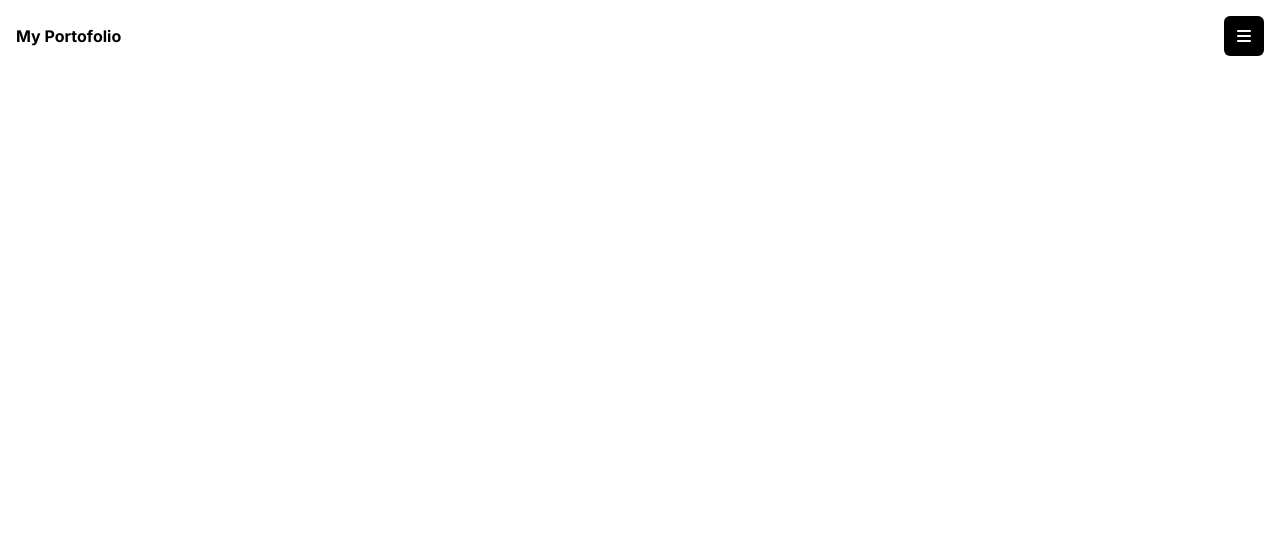
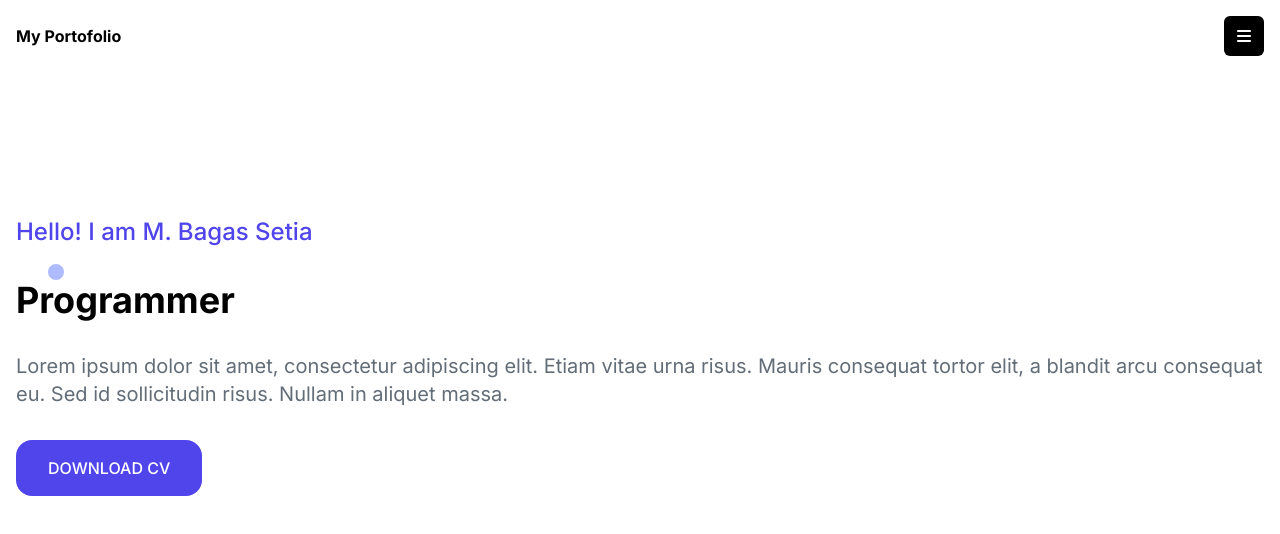
Before and after one commit to FieryInferno/my-portofolio, a Next.js app: page /example in a window 1280 px wide. Shown: the top 534 px of the page. Built offline with nearby package versions, Linux system fonts and the light colour scheme.

Commit message:
feat:button download cv

```diff
--- a/src/app/example/page.tsx
+++ b/src/app/example/page.tsx
@@ -1,9 +1,11 @@
 import Navbar from '@/components/navbar';
+import Hero from '@/components/hero';
 
 export default function Home() {
     return (
         <>
             <Navbar />
+            <Hero />
         </>
     )
 }
--- /dev/null
+++ b/src/components/hero.tsx
@@ -0,0 +1,38 @@
+'use client'
+
+import { useEffect, useRef } from "react";
+
+export default () => {
+    const circle = useRef<HTMLDivElement>(null);
+
+    useEffect(() => {
+        const handleScroll = () => {
+            setTimeout(() => {
+                if (circle.current) circle.current.style.transform = `translateX(${window.scrollY * 0.01}rem)`;
+            }, 100);
+        }
+
+        window.addEventListener('scroll', handleScroll);
+
+        return () => {
+            window.removeEventListener('scroll', handleScroll)
+        }
+    }, [circle]);
+
+    return (
+        <div className="relative h-screen">
+            <div className="bg-[#EAEBFD] w-[40rem] h-[40rem] rounded-full absolute -top-[33rem] -left-[83%]"></div>
+            <div className="bg-[#AEBBFF] w-4 h-4 rounded-full absolute top-12 left-12 transition-all duration-1000" ref={circle}></div>
+            <div className="relative">
+                <div className="mx-4">
+                    <div className="text-[#5044EB] text-2xl mt-36 font-medium">
+                        Hello! I am M. Bagas Setia
+                    </div>
+                    <div className="my-8 text-4xl font-bold">Programmer</div>
+                    <div className="text-[#636D78] text-xl mb-8">Lorem ipsum dolor sit amet, consectetur adipiscing elit. Etiam vitae urna risus. Mauris consequat tortor elit, a blandit arcu consequat eu. Sed id sollicitudin risus. Nullam in aliquet massa.</div>
+                    <a className="bg-[#5044eb] text-white py-4 px-8 font-medium rounded-2xl relative inline-block overflow-hidden z-10 cursor-pointer before:absolute before:h-24 before:w-56 before:bg-black before:rounded-[50%]  before:-left-4  before:-top-24  before:-z-10 hover:before:top-[-1rem] hover:before:transition-all hover:before:duration-300">DOWNLOAD CV</a>
+                </div>
+            </div>
+        </div>
+    );
+}
--- a/src/components/navbar.tsx
+++ b/src/components/navbar.tsx
@@ -15,7 +15,7 @@ export default function navbar() {
 
     return (
         <>
-            <div className="flex p-4 justify-between items-center">
+            <div className="flex p-4 justify-between items-center relative z-10 bg-white">
                 <div className='font-bold'>My Portofolio</div>
                 <div className="bg-black w-10 h-10 p-2 rounded-md text-center cursor-pointer hover:bg-[#5044EB]" onClick={handleClick}>
                     <FontAwesomeIcon icon={faBars} style={{color: "#fcfcfc",}} />
--- a/src/components/sidebar.tsx
+++ b/src/components/sidebar.tsx
@@ -21,7 +21,7 @@ export default ({isOpen, setIsOpen} : {isOpen:boolean, setIsOpen:Function}) => {
     }, [isOpen]);
 
     return (
-        <div className={`absolute ${isOpen ? 'left-0' : 'left-[-22rem]'} w-72 inset-y-0 bg-[#1F1F1F] text-white p-12 font-bold h-max transition-all duration-300`} ref={sidebarRef}>
+        <div className={`absolute ${isOpen ? 'left-0' : 'left-[-22rem]'} w-72 inset-y-0 bg-[#1F1F1F] text-white p-12 font-bold h-max transition-all duration-300 z-20`} ref={sidebarRef}>
             <div className='mb-16'>
                 <h1 className="text-4xl">My Portofolio</h1>
             </div>
```
